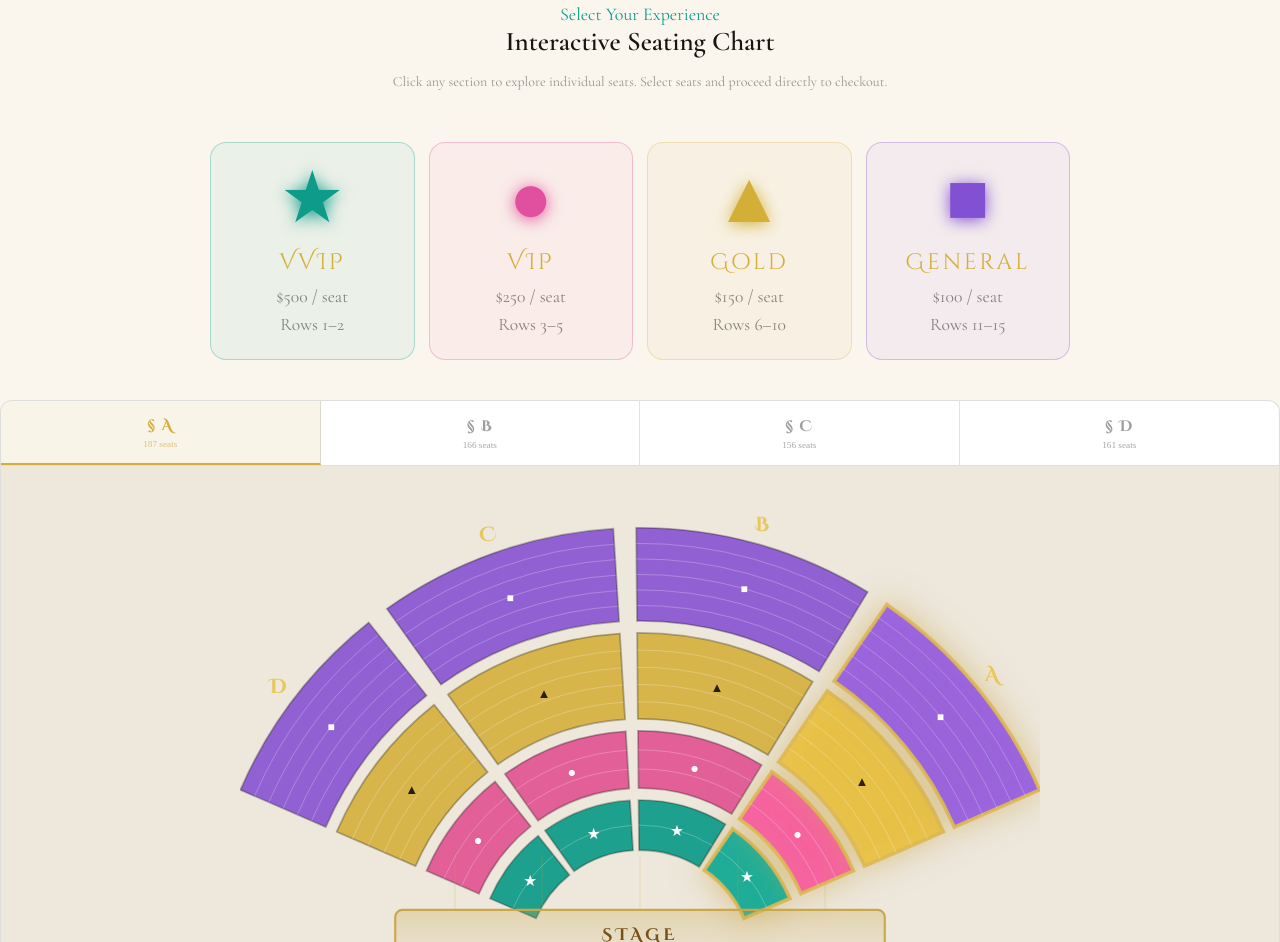
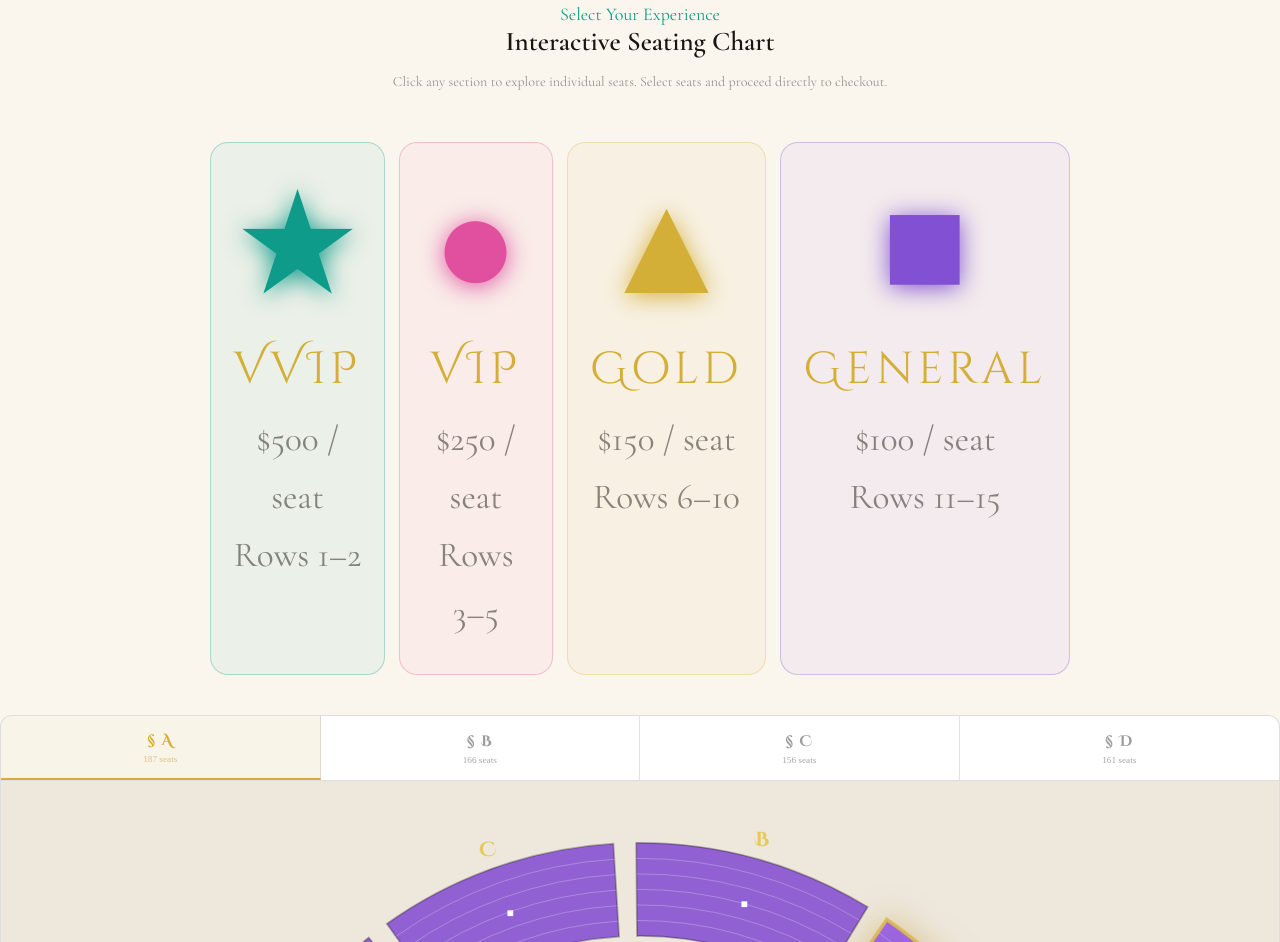
Before and after one commit to Dare-Devil-11/mafs-gala-2026, a plain HTML site: page index.html in a window 1280 px wide. Shown: the part 3702-4644 px from the top of the page. Drawn offline with nearby package versions, Linux system fonts and the light colour scheme.

Commit message:
feat: tier pill sizes doubled — shape 9rem, name 2.8rem, details 2.2rem

```diff
--- a/index.html
+++ b/index.html
@@ -249,11 +249,11 @@ footer{background:var(--deep);border-top:1px solid var(--bg);padding:68px 80px 3
 .sc-sec{background:#FAF6EE;padding:96px 0;--surface:#fff;--border:rgba(26,21,16,.14);--muted:rgba(26,21,16,.44);--text:#1a1510;--radius:12px;}
 .sc-head{text-align:center;margin-bottom:48px;}
 .sc-tier-bar{display:grid;grid-template-columns:repeat(4,1fr);gap:14px;margin-bottom:40px;max-width:860px;margin-left:auto;margin-right:auto;}
-.sc-tier-pill{display:flex;flex-direction:column;align-items:center;gap:6px;padding:20px 14px;border:1px solid var(--border);border-radius:16px;background:var(--surface);transition:border-color .25s,transform .25s,box-shadow .25s;text-align:center;cursor:default;}
-.sc-tier-pill:hover{border-color:var(--gold);transform:translateY(-3px);box-shadow:0 8px 28px rgba(201,168,76,.18);}
-.sc-tier-pill .sc-sh{font-size:4.5rem;line-height:1;display:block;filter:drop-shadow(0 2px 8px currentColor);}
-.sc-tier-pill .sc-tn{font-family:'Cinzel Decorative',serif;font-size:1.4rem;letter-spacing:.12em;color:var(--gold);margin-top:6px;}
-.sc-tier-pill .sc-tp{font-size:1.1rem;color:var(--muted);line-height:1.6;}
+.sc-tier-pill{display:flex;flex-direction:column;align-items:center;gap:10px;padding:32px 22px;border:1px solid var(--border);border-radius:18px;background:var(--surface);transition:border-color .25s,transform .25s,box-shadow .25s;text-align:center;cursor:default;}
+.sc-tier-pill:hover{border-color:var(--gold);transform:translateY(-4px);box-shadow:0 12px 36px rgba(201,168,76,.22);}
+.sc-tier-pill .sc-sh{font-size:9rem;line-height:1;display:block;filter:drop-shadow(0 3px 12px currentColor);}
+.sc-tier-pill .sc-tn{font-family:'Cinzel Decorative',serif;font-size:2.8rem;letter-spacing:.1em;color:var(--gold);margin-top:10px;}
+.sc-tier-pill .sc-tp{font-size:2.2rem;color:var(--muted);line-height:1.65;}
 .sc-tier-pill.vvip{border-color:rgba(14,155,138,.3);background:rgba(14,155,138,.06);}.sc-tier-pill.vvip .sc-sh{color:#0e9b8a;}
 .sc-tier-pill.vip{border-color:rgba(225,80,145,.3);background:rgba(225,80,145,.06);}.sc-tier-pill.vip .sc-sh{color:#e1509e;}
 .sc-tier-pill.gold{border-color:rgba(212,175,55,.3);background:rgba(212,175,55,.06);}.sc-tier-pill.gold .sc-sh{color:#d4af37;}
```
